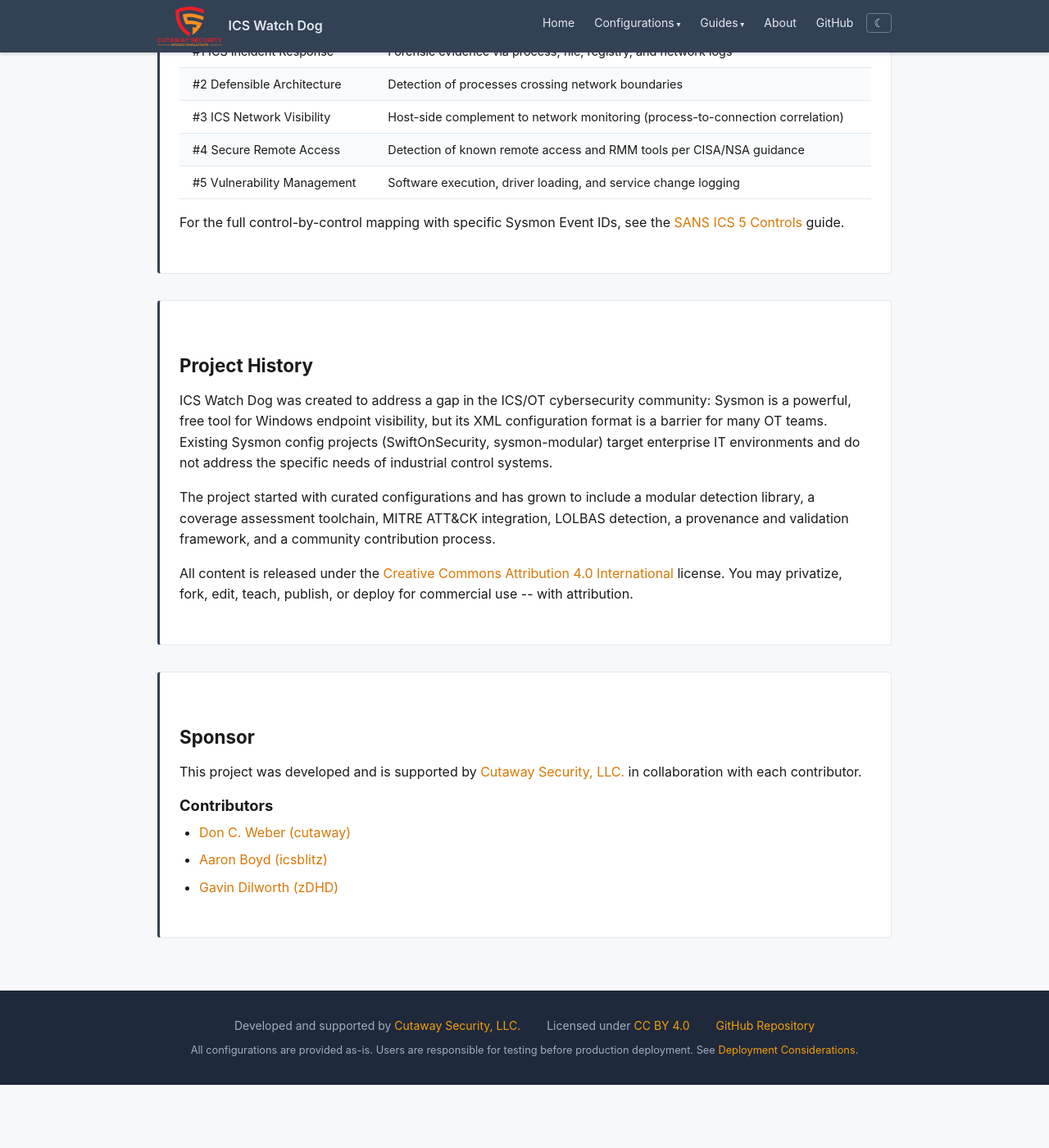
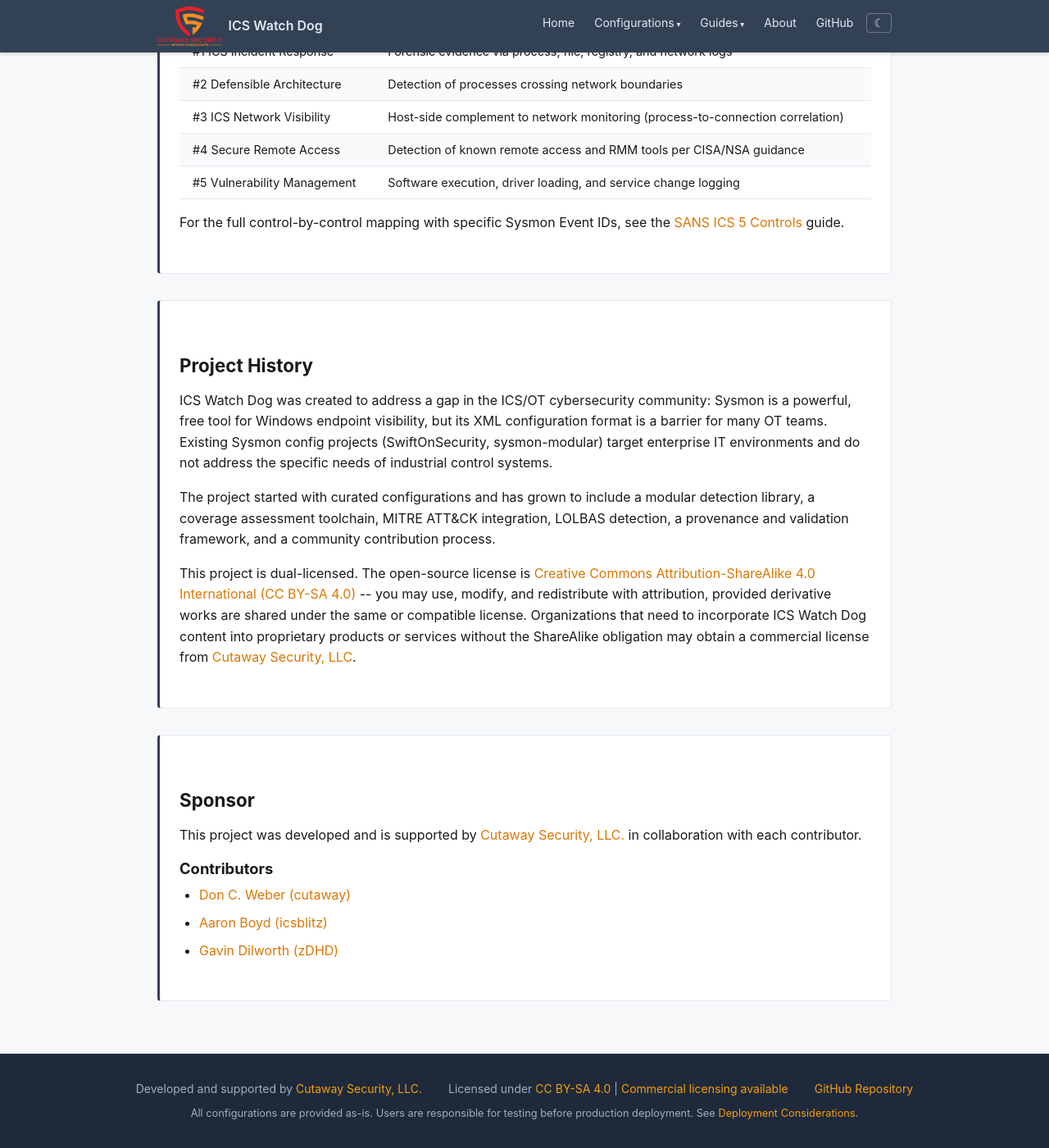
Before and after one commit to cutaway-security/ICSWatchDog, a Jekyll site: the page built from _pages/about.html, in a window 1280 px wide and 1400 px high, scrolled down 1767 px. Shown: the whole window at 82% size. Built offline with Jekyll 4.4.1, drawn with Linux system fonts in a browser that asks for light colours; before the commit the page ends 3090 px from its top, so only the background shows below that.

Commit message:
Deploy site 2026-04-14_090331

```diff
--- a/_includes/footer.html
+++ b/_includes/footer.html
@@ -1,7 +1,7 @@
 <footer class="site-footer">
   <div class="footer-inner">
     <span>Developed and supported by <a href="https://www.cutawaysecurity.com/" target="_blank" rel="noopener">Cutaway Security, LLC.</a></span>
-    <span>Licensed under <a href="https://choosealicense.com/licenses/cc-by-4.0/" target="_blank" rel="noopener">CC BY 4.0</a></span>
+    <span>Licensed under <a href="https://creativecommons.org/licenses/by-sa/4.0/" target="_blank" rel="noopener">CC BY-SA 4.0</a> | <a href="https://www.cutawaysecurity.com/" target="_blank" rel="noopener">Commercial licensing available</a></span>
     <a href="https://github.com/cutaway-security/ICSWatchDog" target="_blank" rel="noopener">GitHub Repository</a>
   </div>
   <div class="footer-inner" style="margin-top: 0.5rem; font-size: 0.8rem;">
--- a/_pages/about.html
+++ b/_pages/about.html
@@ -59,7 +59,7 @@
   <h2>Project History</h2>
   <p>ICS Watch Dog was created to address a gap in the ICS/OT cybersecurity community: Sysmon is a powerful, free tool for Windows endpoint visibility, but its XML configuration format is a barrier for many OT teams. Existing Sysmon config projects (SwiftOnSecurity, sysmon-modular) target enterprise IT environments and do not address the specific needs of industrial control systems.</p>
   <p>The project started with curated configurations and has grown to include a modular detection library, a coverage assessment toolchain, MITRE ATT&amp;CK integration, LOLBAS detection, a provenance and validation framework, and a community contribution process.</p>
-  <p>All content is released under the <a href="https://choosealicense.com/licenses/cc-by-4.0/" target="_blank" rel="noopener">Creative Commons Attribution 4.0 International</a> license. You may privatize, fork, edit, teach, publish, or deploy for commercial use -- with attribution.</p>
+  <p>This project is dual-licensed. The open-source license is <a href="https://creativecommons.org/licenses/by-sa/4.0/" target="_blank" rel="noopener">Creative Commons Attribution-ShareAlike 4.0 International (CC BY-SA 4.0)</a> -- you may use, modify, and redistribute with attribution, provided derivative works are shared under the same or compatible license. Organizations that need to incorporate ICS Watch Dog content into proprietary products or services without the ShareAlike obligation may obtain a commercial license from <a href="https://www.cutawaysecurity.com/" target="_blank" rel="noopener">Cutaway Security, LLC</a>.</p>
 </section>
 
 <section class="read-section">
```
